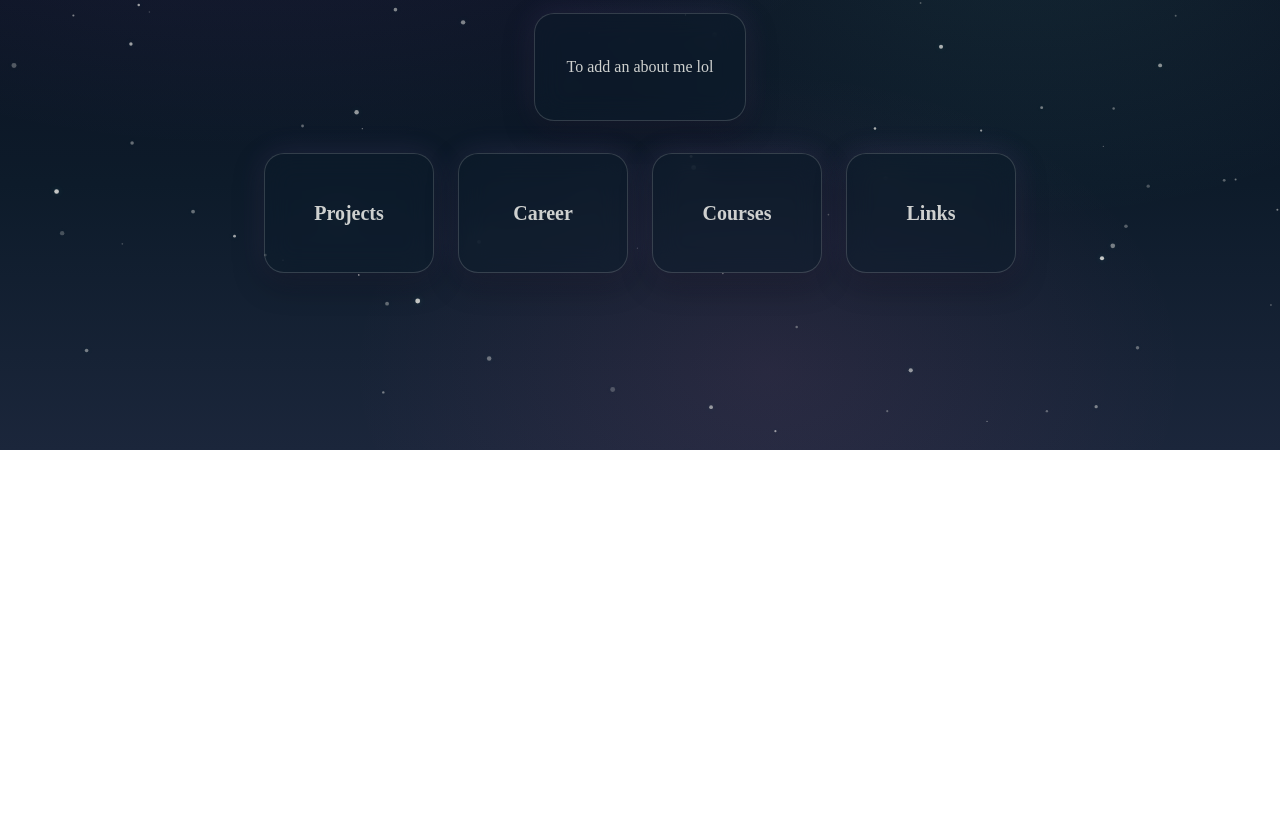
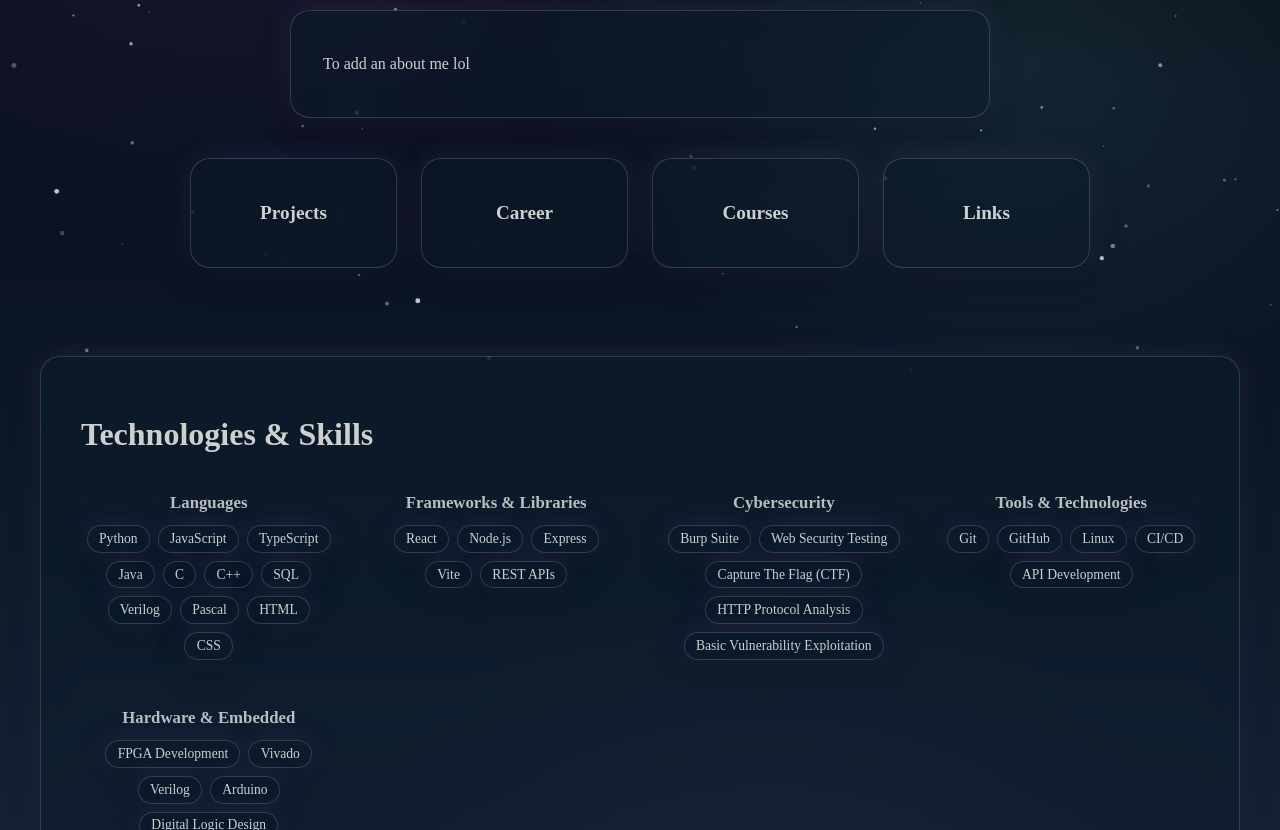
Before and after one commit to RyanYensch/Personal-Website, a React (Vite) app: page / in a window 1280 px wide. Shown: the part 350-1180 px from the top of the page. Before the commit the page ends 800 px from the top, so only its background shows below. Built offline with nearby package versions, Linux system fonts and the light colour scheme.

Commit message:
added skills to home page

```diff
--- /dev/null
+++ b/src/content/skills/skills.ts
@@ -0,0 +1,58 @@
+export type Skills = {
+    "Languages": string[];
+    "Frameworks & Libraries": string[];
+    "Cybersecurity": string[];
+    "Tools & Technologies": string[];
+    "Hardware & Embedded": string[];
+};
+
+export const skills: Skills = {
+    "Languages": [
+        "Python",
+        "JavaScript",
+        "TypeScript",
+        "Java",
+        "C",
+        "C++",
+        "SQL",
+        "Verilog",
+        "Pascal",
+        "HTML",
+        "CSS"
+    ],
+
+    "Frameworks & Libraries": [
+        "React",
+        "Node.js",
+        "Express",
+        "Vite",
+        "REST APIs"
+    ],
+
+    "Cybersecurity": [
+        "Burp Suite",
+        "Web Security Testing",
+        "Capture The Flag (CTF)",
+        "HTTP Protocol Analysis",
+        "Basic Vulnerability Exploitation"
+    ],
+
+    "Tools & Technologies": [
+        "Git",
+        "GitHub",
+        "Linux",
+        "CI/CD",
+        "API Development"
+    ],
+
+    "Hardware & Embedded": [
+        "FPGA Development",
+        "Vivado",
+        "Verilog",
+        "Arduino",
+        "Digital Logic Design",
+        "Microcontrollers",
+        "Basic Circuit Design",
+        "Hardware Debugging"
+    ]
+};
--- a/src/pages/HomePage/HomePage.css
+++ b/src/pages/HomePage/HomePage.css
@@ -2,14 +2,19 @@
     display: flex;
     flex-direction: column;
     align-items: center;
-    gap: 2rem;
-    padding: 3rem 1rem;
-    text-align: center;
+    gap: 2.5rem;
+
+    padding: 3rem 1.5rem;
+    width: 100%;
+    max-width: 1400px;
+    margin: 0 auto;
 }
 
 
 .hero-section {
-    margin-top: 2rem;
+    margin-top: 1rem;
+    text-align: center;
+    max-width: 900px;
 }
 
 .hero-title {
@@ -20,14 +25,16 @@
 }
 
 .hero-subtitle {
-    font-size: 1.2rem;
+    font-size: clamp(0.9rem, 2.5vw, 1.2rem);
     color: var(--text-1);
     opacity: 0.85;
+    line-height: 1.4;
 }
 
 
 .about-card {
-    max-width: 800px;
+    width: 100%;
+    max-width: 700px;
     padding: 1.5rem 2rem;
     font-size: 1rem;
     color: var(--text-0);
@@ -41,11 +48,12 @@
 
 .home-nav-grid {
     display: grid;
-    grid-template-columns: repeat(auto-fit, minmax(170px, 1fr));
+
+    grid-template-columns: repeat(auto-fit, minmax(180px, 1fr));
+
     gap: 1.5rem;
     width: 100%;
     max-width: 900px;
-    padding: 0 1rem;
 }
 
 .nav-tile {
@@ -54,19 +62,84 @@
 
 .glass-tile {
     padding: 1.5rem;
-    font-size: 1.25rem;
+    font-size: 1.2rem;
     font-weight: 700;
+
     color: var(--text-0);
+
     display: flex;
     justify-content: center;
     align-items: center;
-    min-height: 120px;
+
+    min-height: 110px;
+
     transition: transform var(--t-medium) var(--ease),
         box-shadow var(--t-medium) var(--ease);
 }
 
 .glass-tile:hover {
-    transform: translateY(-5px);
+    transform: translateY(-4px);
+    box-shadow: var(--glow-cyan);
+}
+
+
+.skills-card {
+    width: 100%;
+    max-width: 1200px;
+    padding: 2rem 2.5rem;
+}
+
+.skills-title {
+    font-size: clamp(1.6rem, 3vw, 2rem);
+    font-weight: 800;
+    margin-bottom: 1.5rem;
+}
+
+
+.skills-grid {
+    display: grid;
+
+    grid-template-columns: repeat(auto-fit, minmax(220px, 1fr));
+
+    gap: 2rem;
+    width: 100%;
+}
+
+.skills-category {
+    display: flex;
+    flex-direction: column;
+    align-items: center;
+}
+
+.skills-category-title {
+    font-size: 1.05rem;
+    margin-bottom: 0.75rem;
+    opacity: 0.9;
+}
+
+
+.skills-tags {
+    display: flex;
+    flex-wrap: wrap;
+    justify-content: center;
+    gap: 0.5rem;
+}
+
+.skills-link {
+    text-decoration: none;
+}
+
+.skills-tag {
+    padding: 0.3rem 0.7rem;
+    font-size: 0.85rem;
+    border-radius: 999px;
+    white-space: nowrap;
+
+    transition: transform 0.15s ease, box-shadow 0.15s ease;
+}
+
+.skills-tag:hover {
+    transform: translateY(-2px);
     box-shadow: var(--glow-cyan);
 }
 
@@ -74,12 +147,39 @@
 .home-socials {
     display: flex;
     gap: 1rem;
-    margin-top: 1rem;
+    margin-top: 0.5rem;
 }
 
 
-@media (max-width: 600px) {
-    .hero-title {
-        font-size: 2.5rem;
+@media (max-width: 768px) {
+
+    .homepage {
+        gap: 2rem;
+        padding: 2rem 1rem;
+    }
+
+    .skills-card {
+        padding: 1.5rem;
+    }
+
+    .skills-grid {
+        gap: 1.5rem;
+    }
+
+    .glass-tile {
+        min-height: 90px;
+        font-size: 1rem;
     }
 }
+
+
+@media (max-width: 480px) {
+
+    .hero-title {
+        font-size: 2.2rem;
+    }
+
+    .skills-grid {
+        grid-template-columns: 1fr;
+    }
+}
--- a/src/pages/HomePage/HomePage.tsx
+++ b/src/pages/HomePage/HomePage.tsx
@@ -1,6 +1,7 @@
 import { Link } from "react-router-dom";
 import GlassCard from "../../components/GlassCard/GlassCard";
 import "./HomePage.css";
+import { skills } from "../../content/skills/skills";
 
 export default function HomePage() {
     return (
@@ -48,6 +49,32 @@ export default function HomePage() {
             <div className="home-socials">
             </div>
 
+            <GlassCard className="skills-card">
+                <h2 className="skills-title">Technologies & Skills</h2>
+
+                <div className="skills-grid">
+                    {Object.entries(skills).map(([category, items]) => (
+                        <div key={category} className="skills-category">
+                            <h3 className="skills-category-title">{category}</h3>
+
+                            <div className="skills-tags">
+                                {items.map(skill => (
+                                    <Link
+                                        key={skill}
+                                        to={`/projects?q=${encodeURIComponent(skill)}`}
+                                        className="skills-link"
+                                    >
+                                        <GlassCard className="skills-tag">
+                                            {skill}
+                                        </GlassCard>
+                                    </Link>
+                                ))}
+                            </div>
+                        </div>
+                    ))}
+                </div>
+            </GlassCard>
+
         </div>
     );
 }
```
